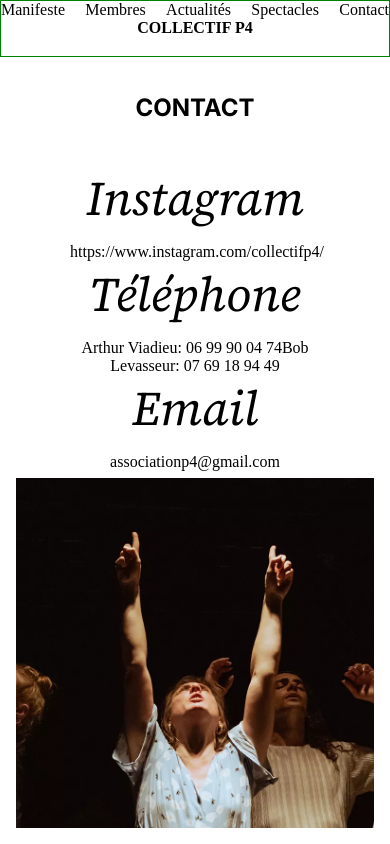
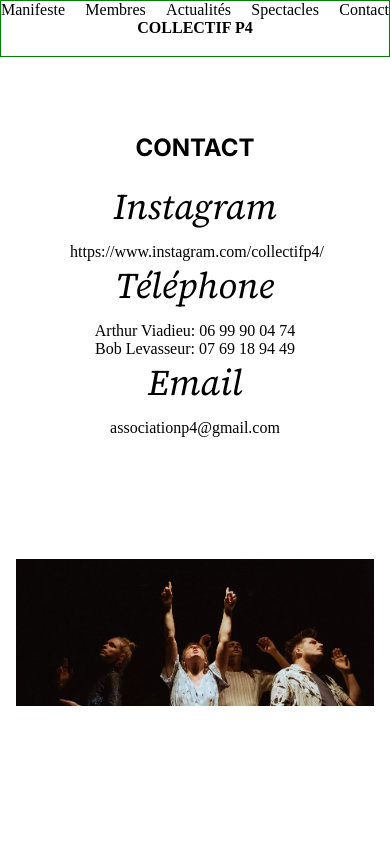
Before and after one commit to emmanuelplougoulm/nextjs-collectif-p4, a Next.js app: page /pages/contact in a window 390 px wide. Built offline with nearby package versions, Linux system fonts and the light colour scheme.

Commit message:
[P4]: fix contact page responsive

```diff
--- a/app/pages/contact/contact.module.css
+++ b/app/pages/contact/contact.module.css
@@ -7,24 +7,23 @@
 }
 
 .title-container {
-  margin-bottom: 35px;
+  margin-bottom: 20px;
   display: flex;
   justify-content: center;
-  margin-top: var(--section-title-top-spacing);
+  margin-top: 60px;
 }
 
 .contact-title {
   font-family: "Source Serif 4", serif;
   font-style: italic;
   font-weight: 400;
-  font-size: 48px;
+  font-size: 36px;
   margin-bottom: 12px;
 }
 
 .contacts-container {
   display: flex;
   justify-content: space-between;
-  padding: 0 8rem;
   text-align: center;
 }
 
@@ -42,6 +41,13 @@
   .page-container {
     flex-direction: column;
     padding: 16px;
+  }
+
+  .img-content {
+    height: 100%;
+  }
+  .img-content img {
+    height: 100%;
   }
 
   .contacts-container {
--- a/app/pages/contact/page.tsx
+++ b/app/pages/contact/page.tsx
@@ -34,8 +34,8 @@ export default function Contact() {
             <Title tag="h4" className={styles["contact-title"]}>
               Téléphone
             </Title>
-            <span>Arthur Viadieu: 06 99 90 04 74</span>
-            <span>Bob Levasseur: 07 69 18 94 49</span>
+            <div>Arthur Viadieu: 06 99 90 04 74</div>
+            <div>Bob Levasseur: 07 69 18 94 49</div>
           </div>
           <div>
             <Title tag="h4" className={styles["contact-title"]}>
@@ -47,7 +47,7 @@ export default function Contact() {
         <Container className={styles["img-content"]}>
           <Image
             fill
-            style={{ objectFit: "cover" }}
+            style={{ objectFit: "contain" }}
             src={Picture}
             alt="sea_photo"
           />
```
